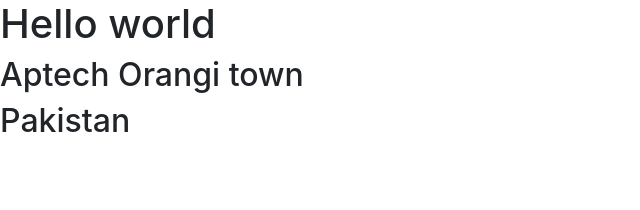
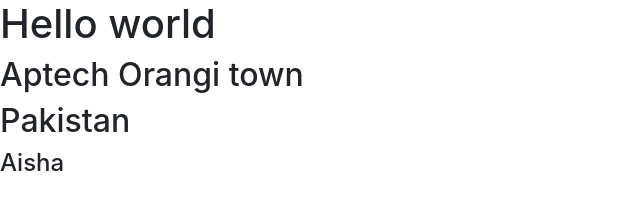
Before and after one commit to zulfiqarblogs/eproject, a plain HTML site: page index.html in a window 1280 px wide. Shown: the whole page, without its empty margins (0-640 px from the left). Drawn offline with nearby package versions, Linux system fonts and the light colour scheme.

Commit message:
index file has been modife

```diff
--- a/index.html
+++ b/index.html
@@ -13,6 +13,7 @@
     <h1>Hello world</h1>
       <h2>Aptech Orangi town</h2>
       <h2>Pakistan</h2>
+      <h4>Aisha</h4>
     <!-- Optional JavaScript -->
     <!-- jQuery first, then Popper.js, then Bootstrap JS -->
     <script src="https://code.jquery.com/jquery-3.3.1.slim.min.js" integrity="sha384-q8i/X+965DzO0rT7abK41JStQIAqVgRVzpbzo5smXKp4YfRvH+8abtTE1Pi6jizo" crossorigin="anonymous"></script>
```
